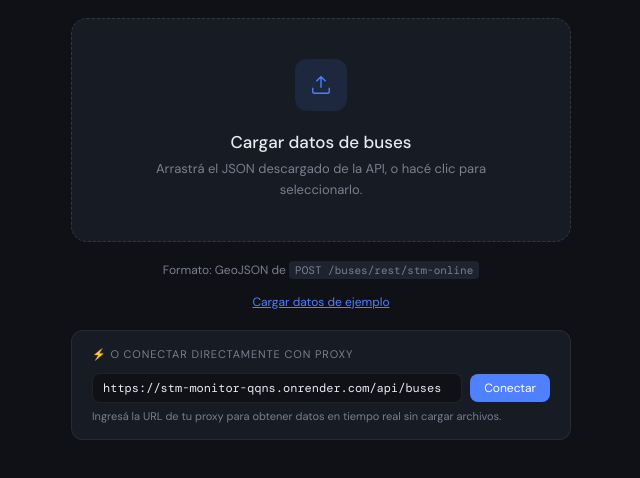
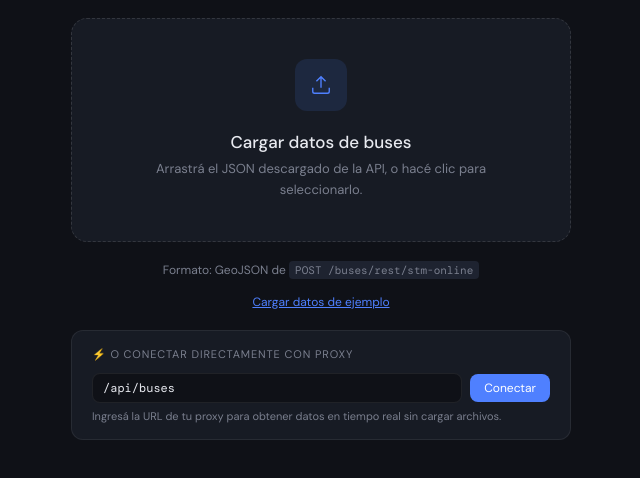
Before and after one commit to alejjjin/prueba, a website: page reporte-buses-stm.html in a window 1280 px wide. Shown: the part 198-676 px from the top of the page, without its empty margins (319-959 px from the left). Drawn offline with nearby package versions, Linux system fonts and the light colour scheme.

Commit message:
Change default proxy URL to relative path

```diff
--- a/reporte-buses-stm.html
+++ b/reporte-buses-stm.html
@@ -330,7 +330,7 @@ function pct(n,t){return t?Math.round(n/t*100)+'%':'0%';}
 // FILE HANDLING
 // Restore saved proxy URL
 (function(){
-  var DEFAULT_PROXY='https://stm-monitor-qqns.onrender.com/api/buses';
+  var DEFAULT_PROXY='/api/buses';
   var saved=localStorage.getItem('stm_proxy_url')||DEFAULT_PROXY;
   document.getElementById('proxy-url').value=saved;
   document.getElementById('proxy-inp-setup').value=saved;
```
